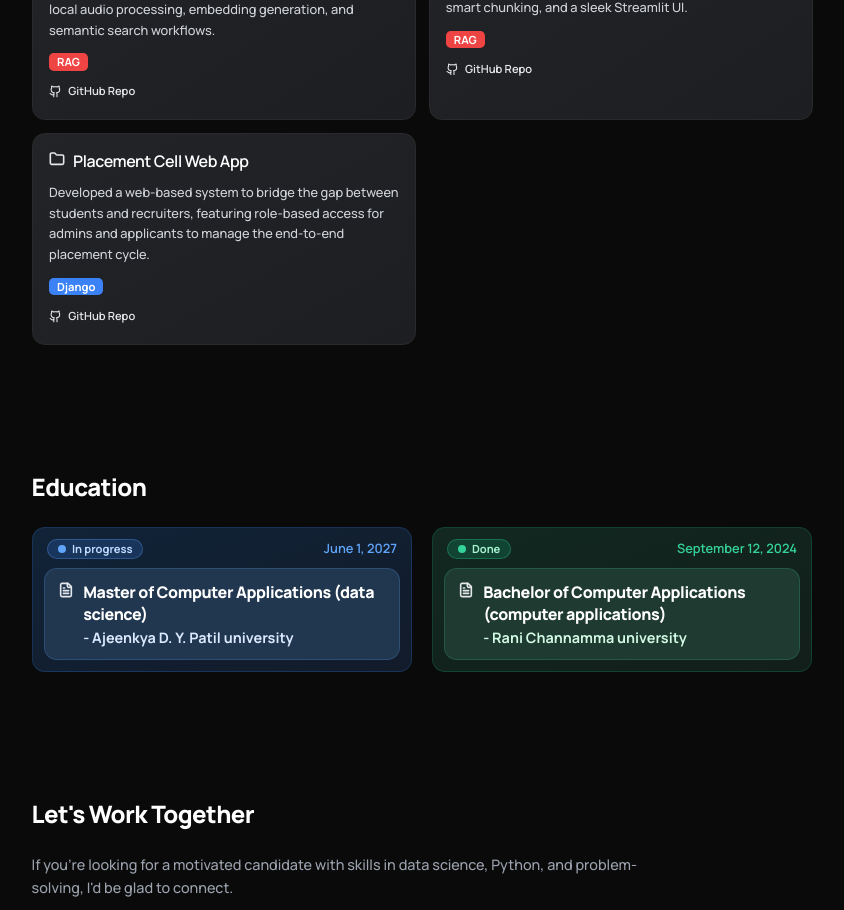
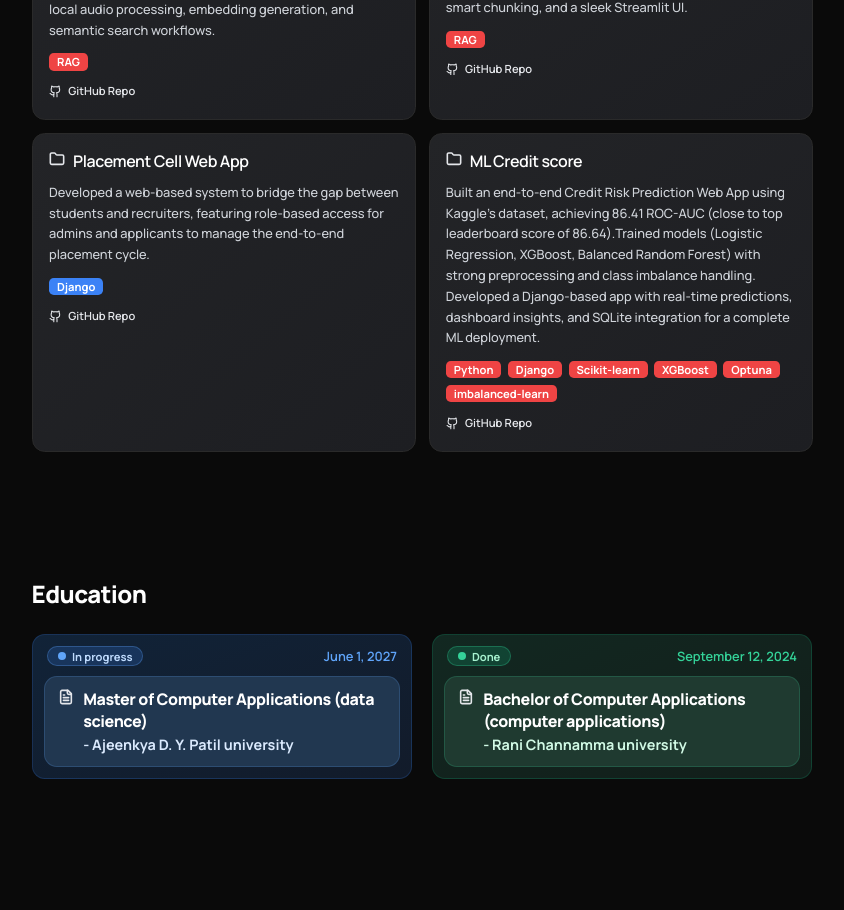
Before and after one commit to MrRohitJD/Portfolio-o.2, a Next.js app: page / in a window 1280 px wide. Shown: the part 1200-2110 px from the top of the page, without its empty margins (218-1062 px from the left). Built offline with nearby package versions, Linux system fonts and the light colour scheme.

Commit message:
Add new ML project and update past projects
Added new ML project details including title, description, tags, and GitHub URL. Updated past projects with a new entry for Smart Learning Gap Detection System.

```diff
--- a/components/Projects.jsx
+++ b/components/Projects.jsx
@@ -26,13 +26,21 @@ const projectsData = {
       tagType: 'django',
       githubUrl: 'https://github.com/MrRohitJD/Placement--Cell'
     },
+    {
+      title: 'ML Credit score',
+      description: 'Built an end-to-end Credit Risk Prediction Web App using Kaggle’s dataset, achieving 86.41 ROC-AUC (close to top leaderboard score of 86.64).Trained models (Logistic Regression, XGBoost, Balanced Random Forest) with strong preprocessing and class imbalance handling. Developed a Django-based app with real-time predictions, dashboard insights, and SQLite integration for a complete ML deployment.',
+      tags: ['Python', 'Django', 'Scikit-learn', 'XGBoost', 'Optuna',  'imbalanced-learn'],
+      tagType: 'ML pipeline',
+      githubUrl: 'https://github.com/MrRohitJD/CreditScore-ML-project'
+    },
   ],
   past: [
     {
-      title: 'Machine Learning Pipeline',
-      description: 'Built an end-to-end ML pipeline for data preprocessing, model training, and deployment.',
-      tags: ['ML'],
-      tagType: 'rag'
+      title: 'Smart Learning Gap Detection System',
+      description: 'AI-powered EdTech solution addressing the Silent Academic Dropout Crisis by tracking student understanding and detecting learning gaps in real time. It dynamically adapts learning paths to strengthen weak concepts and prevent long-term academic failure. Built to deliver personalised, accessible education for every learner.',
+      tags: ['ML' , 'Python','Scikit-learn'],
+      tagType: 'ML pipeline',
+      githubUrl: 'https://github.com/MrRohitJD/Only-AI'
     },
   ],
 }
```
